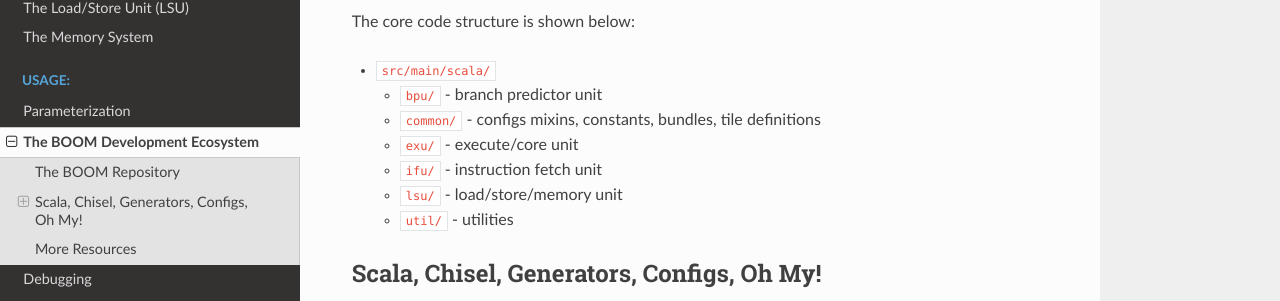
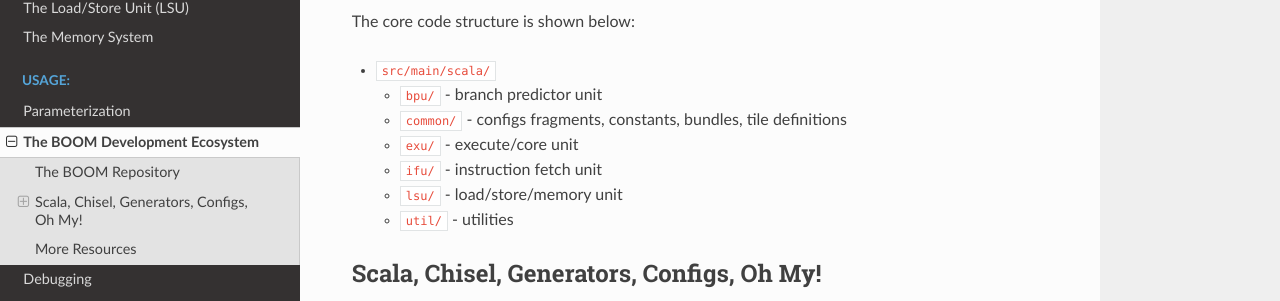
Before and after one commit to riscv-boom/riscv-boom, a Sphinx documentation site: the page built from docs/sections/boom-ecosystem.rst, in a window 1280 px wide and 900 px high. Shown: the part 351-652 px from the top of the window. Built offline with Sphinx 7.4.7 and the Read the Docs theme 2.0.0, drawn with Linux system fonts in a browser that asks for light colours.

Commit message:
[ci skip] rename config mixins to fragments

```diff
--- a/docs/sections/boom-ecosystem.rst
+++ b/docs/sections/boom-ecosystem.rst
@@ -15,7 +15,7 @@
 * ``src/main/scala/``
 
   * ``bpu/`` - branch predictor unit
-  * ``common/`` - configs mixins, constants, bundles, tile definitions
+  * ``common/`` - configs fragments, constants, bundles, tile definitions
   * ``exu/`` - execute/core unit
   * ``ifu/`` - instruction fetch unit
   * ``lsu/`` - load/store/memory unit
```
Also changed, not shown: 1 other file.
